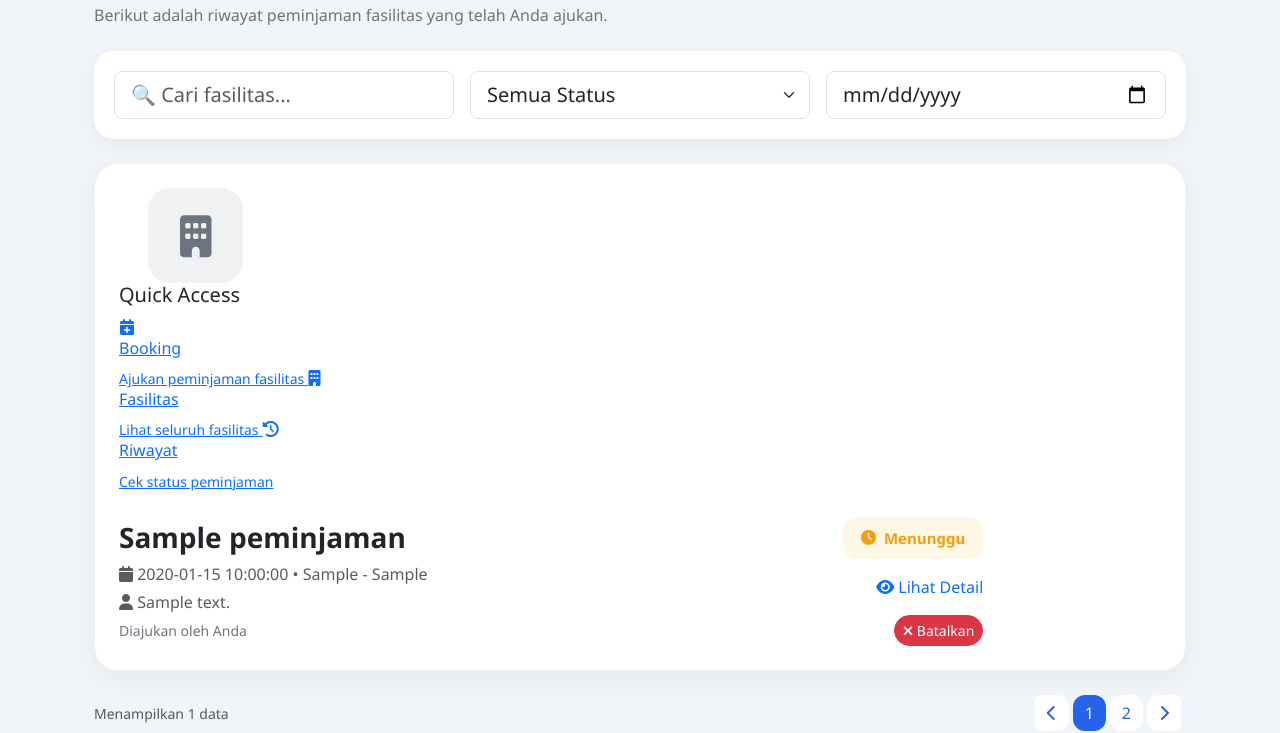
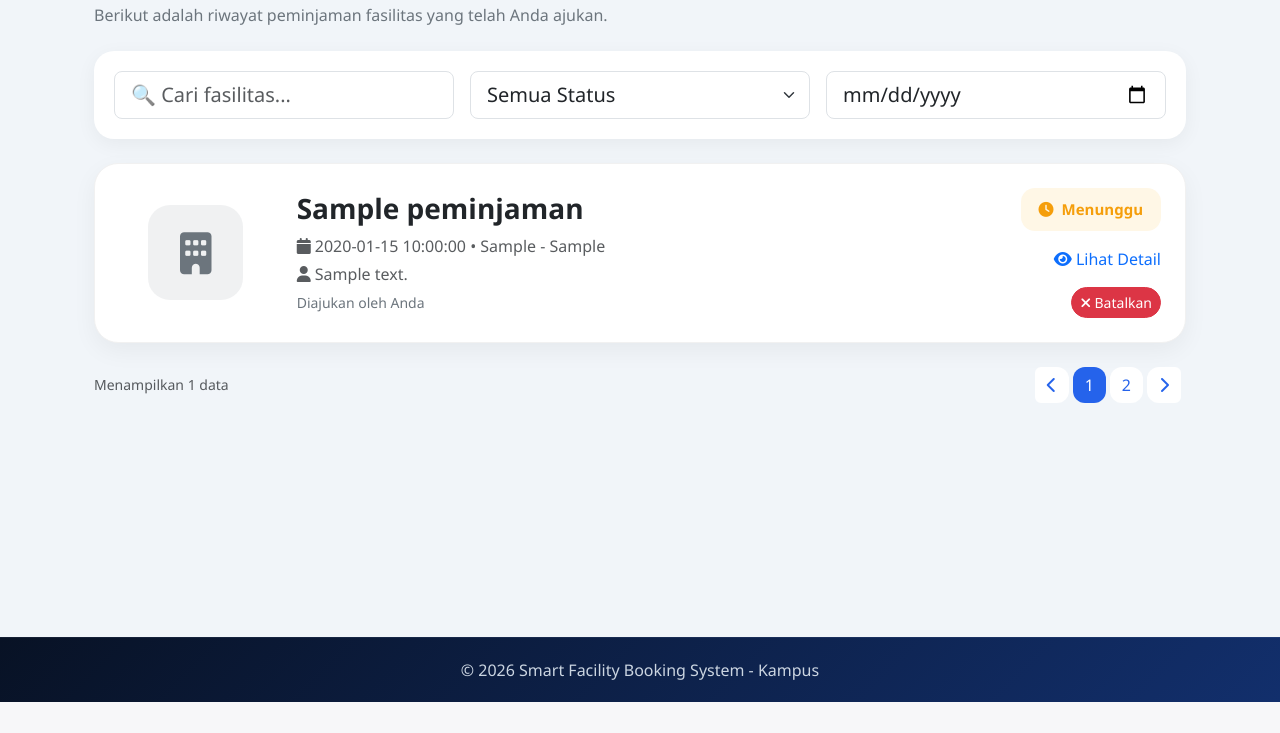
Before and after one commit to zakiahrahmah/Smart-Facility-System, a Flask app: page /riwayat in a window 1280 px wide. Shown: the part 173-906 px from the top of the page. After the commit the page ends 875 px from the top, so only its background shows below. Run offline with Flask 3, Linux system fonts and the light colour scheme; a user stored in the database is signed in; tables that the repository leaves empty or names only in its code hold one stand-in row (values such as "Sample post").

Commit message:
Update UI dashboard, booking, riwayat

```diff
--- a/app.py
+++ b/app.py
@@ -191,13 +191,22 @@ def dashboard():
         fasilitas = cursor.fetchall()
 
         cursor.execute("""
-            SELECT p.*, f.nama_fasilitas
+            SELECT
+                p.id,
+                p.fasilitas_id,
+                p.jumlah,
+                p.tanggal_pinjam,
+                p.waktu_mulai,
+                p.waktu_selesai,
+                p.status,
+                p.keterangan,
+                f.nama_fasilitas
             FROM peminjaman p
             JOIN fasilitas f
                 ON p.fasilitas_id = f.id
             WHERE p.user_id = %s
             ORDER BY p.id DESC
-        """, (current_user.id,))
+         """, (current_user.id,))
 
         riwayat = cursor.fetchall()
 
--- a/templates/dashboard.html
+++ b/templates/dashboard.html
@@ -249,6 +249,7 @@ body{
                 <div>
                     <div class="fw-bold">{{ r.nama_fasilitas }}</div>
                     <small class="text-muted">{{ r.tanggal_pinjam }}</small>
+                    <div class="text-muted mt-1">{{ r.keterangan }}</div>
                 </div>
 
                 <div>
--- a/templates/riwayat_user.html
+++ b/templates/riwayat_user.html
@@ -174,36 +174,6 @@
 
             </div>
 
-            <!-- QUICK MENU -->
-    <div class="dashboard-card mb-4">
-
-        <h5>
-            Quick Access
-        </h5>
-
-        <div class="quick-menu">
-
-            <a href="{{ url_for('booking') }}" class="quick-item">
-                <i class="fas fa-calendar-plus"></i>
-                <h6>Booking</h6>
-                <small>Ajukan peminjaman fasilitas</small>
-            </a>
-
-            <a href="{{ url_for('fasilitas') }}" class="quick-item">
-                <i class="fas fa-building"></i>
-                <h6>Fasilitas</h6>
-                <small>Lihat seluruh fasilitas</small>
-            </a>
-
-            <a href="{{ url_for('riwayat_user') }}" class="quick-item">
-                <i class="fas fa-history"></i>
-                <h6>Riwayat</h6>
-                <small>Cek status peminjaman</small>
-            </a>
-
-        </div>
-
-    </div>
 
             <!-- CONTENT -->
             <div class="col-md-7">
```
Also changed, not shown: templates/booking.html (+0 -31 lines).
